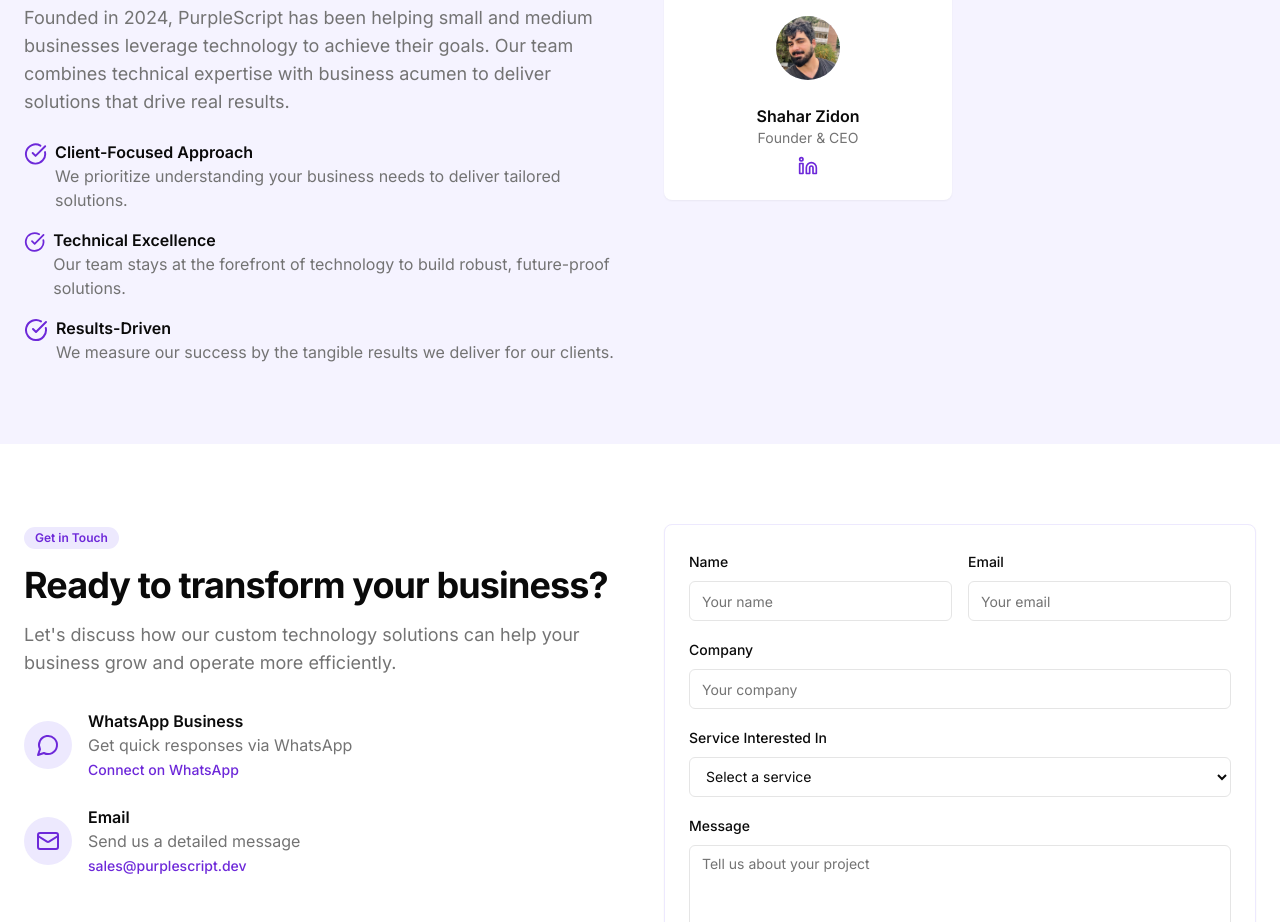
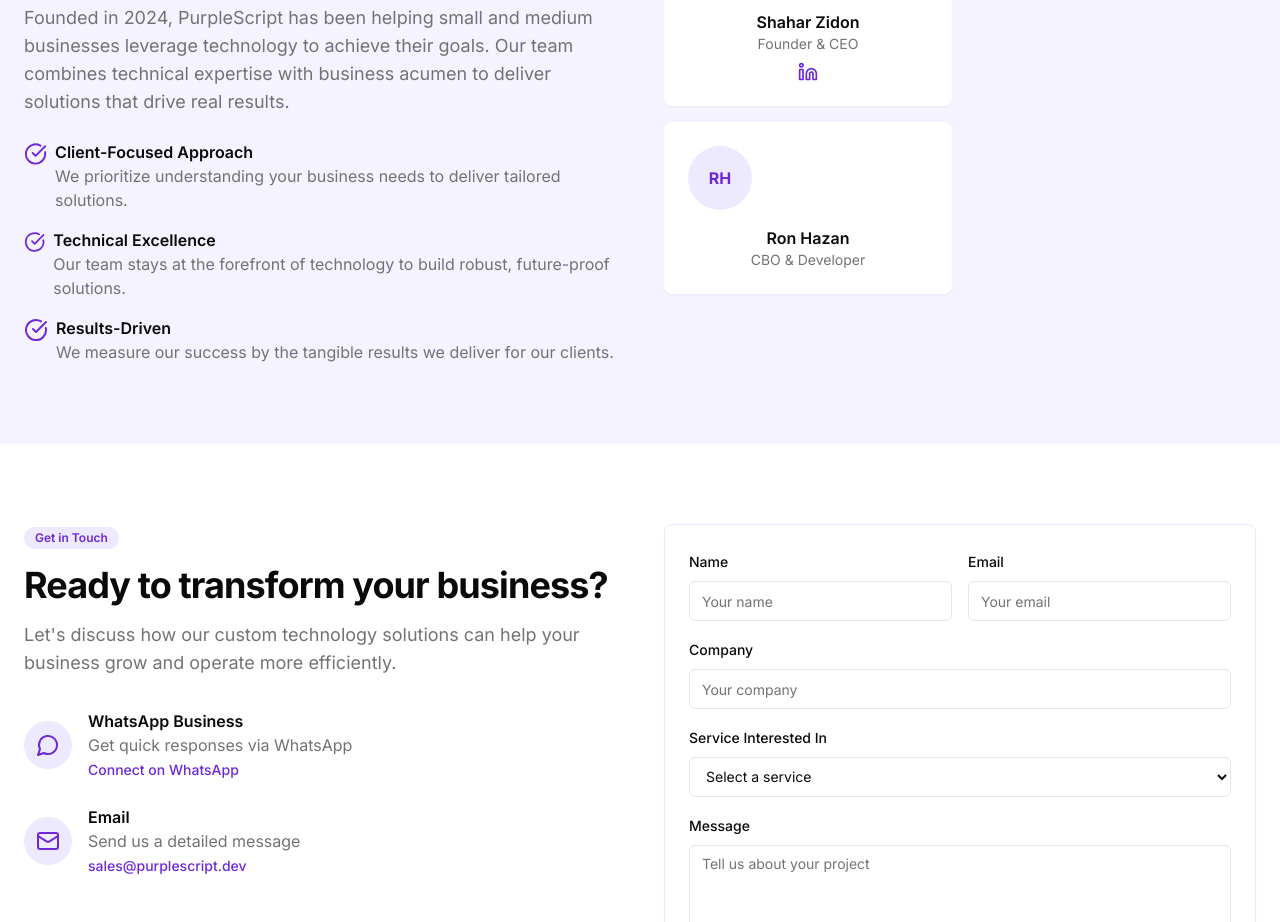
Before and after one commit to PurpleScript/PurpleScript.dev, a Next.js app: page / in a window 1280 px wide. Shown: the part 3180-4102 px from the top of the page. Built offline with nearby package versions, Linux system fonts and the light colour scheme.

Commit message:
Feature - add Ron

```diff
--- a/app/page.tsx
+++ b/app/page.tsx
@@ -359,7 +359,7 @@ export default function Home() {
                       <div>
                         <h4 className="font-semibold">Ron Hazan</h4>
                         <p className="text-sm text-muted-foreground">
-                          CPO, All Services
+                          Fromer CPO, All Services
                         </p>
                       </div>
                     </div>
@@ -536,13 +536,17 @@ export default function Home() {
                     </Link>
                   </div>
                 </div>
-                {/* <div className="bg-white rounded-lg p-6 shadow-sm">
+                <div className="bg-white rounded-lg p-6 shadow-sm">
                   <div className="w-16 h-16 rounded-full bg-purple-100 flex items-center justify-center mb-4">
-                    <span className="text-purple-700 font-bold">RK</span>
+                    <span className="text-purple-700 font-bold">RH</span>
                   </div>
-                  <h4 className="font-semibold">Robert Kim</h4>
-                  <p className="text-sm text-muted-foreground">CTO</p>
-                </div> */}
+                  <div className="flex flex-col items-center text-center">
+                    <h4 className="font-semibold">Ron Hazan</h4>
+                    <p className="text-sm text-muted-foreground">
+                      CBO & Developer
+                    </p>
+                  </div>
+                </div>
               </div>
               {/* Add the team members here for future use*/}
               {/* <div className="space-y-4 mt-8">
```
